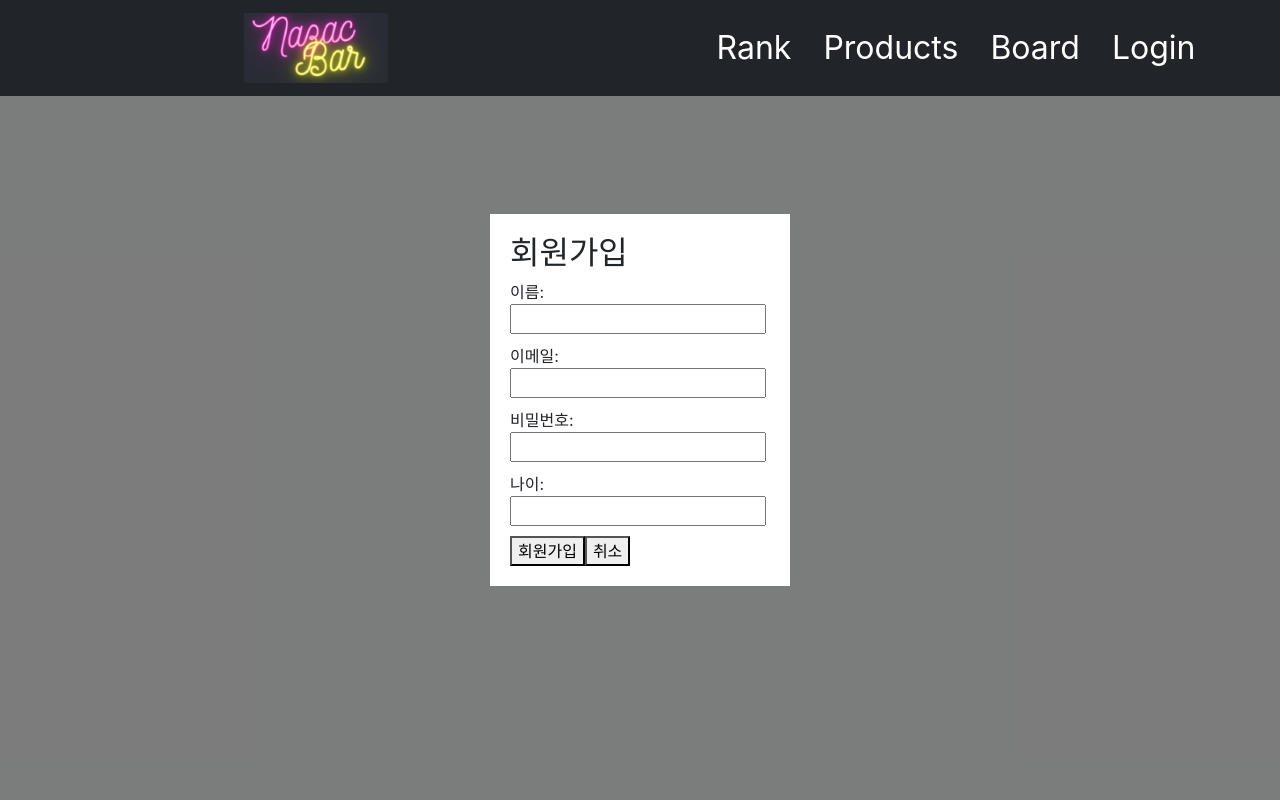
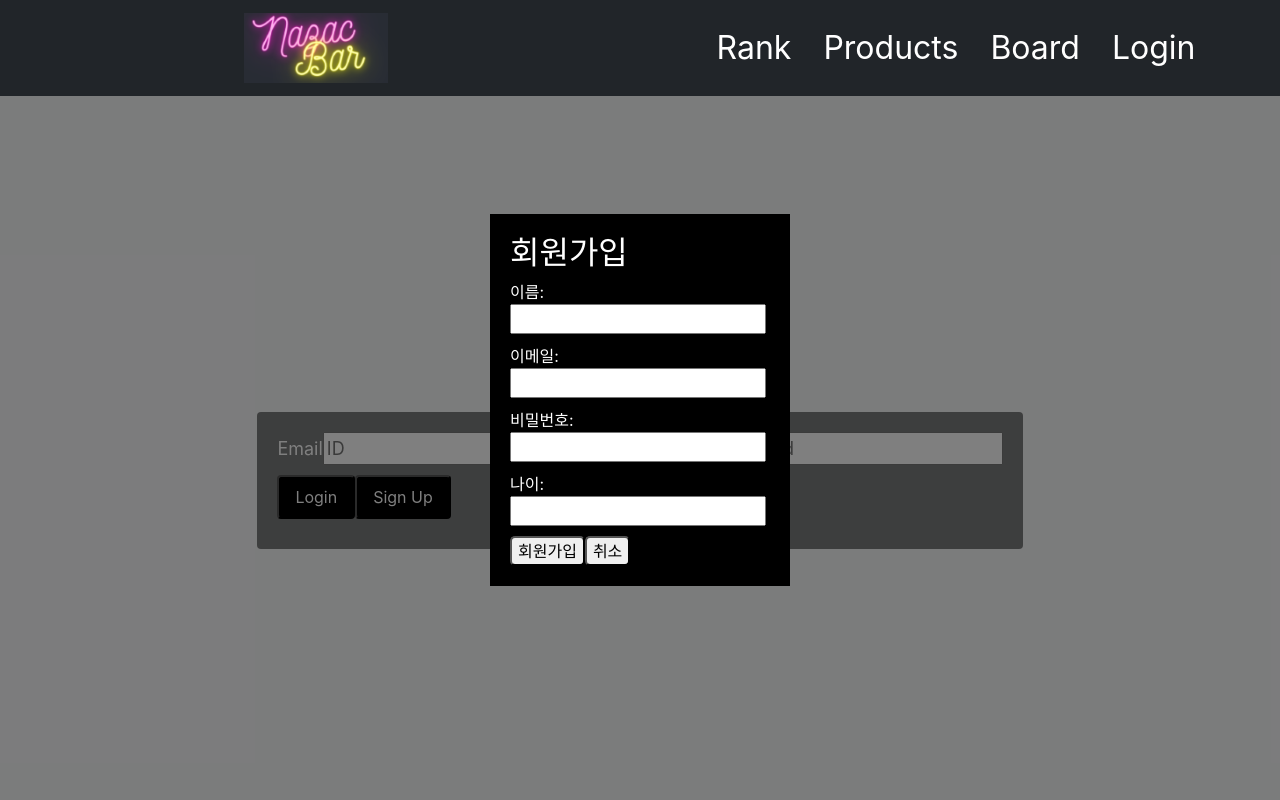
Before and after one commit to DongkwanKim00/NaZacBar, a React (Create React App) app: page /login in a window 1280 px wide. Both pictures are taken after a click on the button "Sign Up". Shown: the top 800 px of the page. Built offline with nearby package versions, Linux system fonts and the light colour scheme; the HTML template or start-up script is replaced by a standard one; what react-native would draw is missing.

Commit message:
Woo
로그인 수정 및 탑바 수정

```diff
--- a/src/components/TopBar.js
+++ b/src/components/TopBar.js
@@ -1,28 +1,51 @@
-import React from "react";
-import { Navbar, Nav, Form, FormControl } from "react-bootstrap";
+import React, { useState, useEffect } from "react";
+import { Navbar, Nav } from "react-bootstrap";
 import "../index.css";
 
-var log_name="Login"
-var log_href="/login"
+const Topbar = () => {
+  const [loginText, setLoginText] = useState("Login");
 
-const Topbar = () => {
+  useEffect(() => {
+    const loggedInUser = JSON.parse(localStorage.getItem("loggedInUser"));
+
+    const updateLoginText = () => {
+      const author = loggedInUser ? loggedInUser.name : "";
+      setLoginText(loggedInUser ? `User: ${author}` : "Login");
+    };
+
+    updateLoginText(); // Update immediately on component mount
+
+    // Subscribe to changes in localStorage
+    window.addEventListener("storage", updateLoginText);
+
+    // Clean up the event listener on component unmount
+    return () => {
+      window.removeEventListener("storage", updateLoginText);
+    };
+  }, []);
+
   return (
-        <Navbar bg = "dark" variant = "dark" expand = "lg" className = "d-flex justify-content-center w-100" style={{ position: 'fixed', top: 0, zIndex: 1 }}>
-            <Navbar.Brand href="/" className="text-center w-100"><img src="/logo.png"/></Navbar.Brand>
+    <Navbar
+      bg="dark"
+      variant="dark"
+      expand="lg"
+      className="d-flex justify-content-center w-100"
+      style={{ position: "fixed", top: 0, zIndex: 1 }}
+    >
+      <Navbar.Brand href="/" className="text-center w-100">
+        <img src="/logo.png" alt="Logo" />
+      </Navbar.Brand>
       <Navbar.Toggle aria-controls="basic-navbar-nav" />
-            <Navbar.Collapse id="basic-navbar-nav" className = "text-center w-100">
+      <Navbar.Collapse id="basic-navbar-nav" className="text-center w-100">
         <Nav className="mx-auto">
           <Nav.Link href="/rank">Rank</Nav.Link>
           <Nav.Link href="/products">Products</Nav.Link>
-
           <Nav.Link href="/boardlist">Board</Nav.Link>
-
-              <Nav.Link href={log_href}>{log_name}</Nav.Link>
-
+          <Nav.Link href="/login">{loginText}</Nav.Link>
         </Nav>
       </Navbar.Collapse>
     </Navbar>
   );
-}
+};
 
 export default Topbar;
--- a/src/pages/Login.js
+++ b/src/pages/Login.js
@@ -1,22 +1,22 @@
-import React, { useState, useEffect, Component } from 'react';
+import React, { useState, useEffect } from 'react';
 import axios from 'axios';
 import Topbar from '../components/TopBar';
 import SignUp from './SignUp';
 
-const Login = () =>{
+const Login = () => {
   const baseUrl = "http://localhost:8084";
-    const [inputMail, setInputMail] = useState('')
-    const [inputPw, setInputPw] = useState('')
+  const [inputMail, setInputMail] = useState('');
+  const [inputPw, setInputPw] = useState('');
   const [loggedInUser, setLoggedInUser] = useState(null);
   const [showSignUp, setShowSignUp] = useState(false);
 
   const handleInputMail = (e) => {
-        setInputMail(e.target.value)
-    }
+    setInputMail(e.target.value);
+  };
 
   const handleInputPw = (e) => {
-        setInputPw(e.target.value)
-    }
+    setInputPw(e.target.value);
+  };
 
   useEffect(() => {
     const user = JSON.parse(localStorage.getItem('loggedInUser'));
@@ -25,18 +25,19 @@ const Login = () =>{
     }
   }, []);
 
-    async function onClickLogin(){
+  async function onClickLogin() {
     const response = await axios.get(`${baseUrl}/api/user/${inputMail}`);
     const user = response.data;
 
-        if(user.password !== inputPw){
-            console.log("NO")
-            alert("find not user information")
+    if (user.password !== inputPw) {
+      console.log("NO");
+      alert("find not user information");
     } else {
       localStorage.setItem('loggedInUser', JSON.stringify(user));
       setLoggedInUser(user);
       console.log("user logged in: ", user);
-            alert("login")
+      alert("login");
+      window.location.reload(); // Refresh the page after login
     }
   }
 
@@ -47,15 +48,21 @@ const Login = () =>{
   function onCloseSignUp() {
     setShowSignUp(false);
   }
+
   function handleLogout() {
     localStorage.removeItem('loggedInUser');
     setLoggedInUser(null);
+    window.location.reload(); // Refresh the page after logout
   }
 
   // 로그인이 되어있을 때에만 사용자 정보화면을 렌더링합니다.
   if (loggedInUser) {
     return (
-            <div>
+      <div style={{display: 'flex',
+    justifyContent: 'center',
+    alignItems: 'center',
+    width: '100%',
+    height: '100vh',}}>
         <Topbar log_name={`user: ${loggedInUser.name}`} />
         <h1>Welcome {loggedInUser.name}!</h1>
         <button onClick={handleLogout}>Logout</button>
@@ -63,24 +70,70 @@ const Login = () =>{
     );
   }
 
-    // 로그인이 되어있지 않은 경우에는 로그인 화면을 렌더링합니다.
-    return(
-        <div style={{
-            display: 'flex', justifyContent: 'center', alignItems: 'center',
-            width: '100%', height: '100vh'
-        }}>
-            <form style={{ display: 'flex', flexDirection: 'column'}}>
-                <label>Email</label>
-                <input type='email' value={inputMail} onChange={handleInputMail} placeholder="ID"/>
-                <label>Password</label>
-                <input type='password' value={inputPw} onChange={handleInputPw} placeholder="Password"/>
+  const loginContainerStyle = {
+    display: 'flex',
+    justifyContent: 'center',
+    alignItems: 'center',
+    width: '100%',
+    height: '100vh',
+
+  };
+
+  const loginBoxStyle = {
+    backgroundColor: 'rgba(0, 0, 0, 0.5)',
+    padding: '20px',
+    color: '#fff',
+    borderRadius: '4px',
+  };
+
+  const inputStyle = {
+    color: '#fff',
+    fontSize: '18px',
+    marginBottom: '10px',
+  };
+  const inputStyle2 = {
+    fontSize: '18px',
+    marginBottom: '10px',
+  };
+
+  const buttonStyle = {
+    backgroundColor: '#000',
+    color: '#fff',
+    fontSize: '16px',
+    padding: '8px 16px',
+    borderRadius: '4px',
+    marginBottom: '10px',
+  };
+
+  return (
+    <div>
+      <Topbar log_name={loggedInUser ? `user: ${loggedInUser.name}` : ''} />
+      {loggedInUser ? (
+        <div style={loginContainerStyle}>
+          <h1>Welcome {loggedInUser.name}!</h1>
+          <button onClick={handleLogout}>Logout</button>
+        </div>  ) : (
+    <div style={loginContainerStyle}>
+      <form style={loginBoxStyle}>
+        <label style={inputStyle}>Email</label>
+        <input type="email" value={inputMail} onChange={handleInputMail} placeholder="ID" style={inputStyle2}/>
+
+        {" "}
+        <label style={inputStyle}>Password</label>
+        <input type="password" value={inputPw} onChange={handleInputPw} placeholder="Password" style={inputStyle2} />
         <br />
-                <button type='button' onClick={onClickLogin}>Login</button>
-                <button type='button' onClick={onClickSignUp}>Sign Up</button>
+        <button type="button" onClick={onClickLogin} style={buttonStyle}>
+          Login
+        </button>
+        <button type="button" onClick={onClickSignUp} style={buttonStyle}>
+          Sign Up
+        </button>
       </form>
       {showSignUp && <SignUp onClose={onCloseSignUp} />}
     </div>
+  )}
+</div>
 );
-}
+};
 
 export default Login;
--- a/src/pages/SignUp.js
+++ b/src/pages/SignUp.js
@@ -1,13 +1,17 @@
 import React, { useState } from 'react';
 import axios from 'axios';
 
-const SignUp = ({ onClose }) => { // onClose props 추가
+const SignUp = ({ onClose }) => {
   const [name, setName] = useState('');
   const [mail, setEmail] = useState('');
   const [password, setPassword] = useState('');
   const [age, setAge] = useState('');
 
   const baseUrl = "http://localhost:8084";
+  const buttonStyle = {
+    // 다른 스타일 속성들...
+    borderRadius: '5px',
+  };
 
   const handleNameChange = (e) => {
     setName(e.target.value);
@@ -27,14 +31,13 @@ const SignUp = ({ onClose }) => { // onClose props 추가
 
   const handleSubmit = (e) => {
     e.preventDefault();
-    console.log(age, mail, name, password)
+    console.log(age, mail, name, password);
     axios.post(`${baseUrl}/api/user`, {
       age: age,
       mail: mail,
       name: name,
       password: password
     })
-
     .then((response) => {
       console.log(response.data);
       alert('회원가입이 완료되었습니다.');
@@ -46,32 +49,48 @@ const SignUp = ({ onClose }) => { // onClose props 추가
     });
   };
 
+  const signUpContainerStyle = {
+    display: 'flex',
+    justifyContent: 'center',
+    alignItems: 'center',
+    width: '100%',
+    height: '100vh',
+    position: 'absolute',
+    top: 0,
+    left: 0,
+    backgroundColor: 'rgba(0, 0, 0, 0.5)',
+  };
+
+  const signUpFormStyle = {
+    backgroundColor: '#000',
+    color: '#fff',
+    width: 300,
+    padding: 20,
+  };
+
   return (
-    <div style={{
-      display: 'flex', justifyContent: 'center', alignItems: 'center',
-      width: '100%', height: '100vh', position: 'absolute', top: 0, left: 0, backgroundColor: 'rgba(0, 0, 0, 0.5)'
-    }}>
-      <div style={{ backgroundColor: '#fff', width: 300, padding: 20 }}>
+    <div style={signUpContainerStyle}>
+      <div style={signUpFormStyle}>
         <h2>회원가입</h2>
         <form onSubmit={handleSubmit}>
           <div style={{ marginBottom: 10 }}>
             <label style={{ display: 'block' }}>이름:</label>
-            <input type="text" value={name} onChange={handleNameChange} required />
+            <input type="text" value={name} onChange={handleNameChange} required style={{ color: '#000' }} />
           </div>
           <div style={{ marginBottom: 10 }}>
             <label style={{ display: 'block' }}>이메일:</label>
-            <input type="email" value={mail} onChange={handleEmailChange} required />
+            <input type="email" value={mail} onChange={handleEmailChange} required style={{ color: '#000' }} />
           </div>
           <div style={{ marginBottom: 10 }}>
             <label style={{ display: 'block' }}>비밀번호:</label>
-            <input type="password" value={password} onChange={handlePasswordChange} required />
+            <input type="password" value={password} onChange={handlePasswordChange} required style={{ color: '#000' }} />
           </div>
           <div style={{ marginBottom: 10 }}>
             <label style={{ display: 'block' }}>나이:</label>
-            <input type="number" value={age} onChange={handleAgeChange} required />
+            <input type="number" value={age} onChange={handleAgeChange} required style={{ color: '#000' }} />
           </div>
-          <button type="submit">회원가입</button>
-          <button type="button" onClick={onClose}>취소</button> {/* onClose 호출하여 회원가입 창 닫기 */}
+          <button type="submit" style={{ ...buttonStyle, color: '#000' }}>회원가입</button>
+          <button type="button" onClick={onClose} style={{ ...buttonStyle, color: '#000' }}>취소</button>
         </form>
       </div>
     </div>
```
Lines whose indentation alone changed are shown as unchanged.
